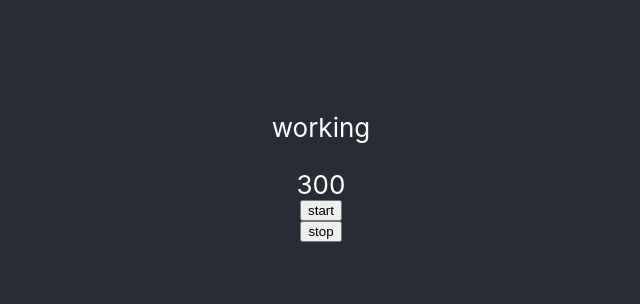
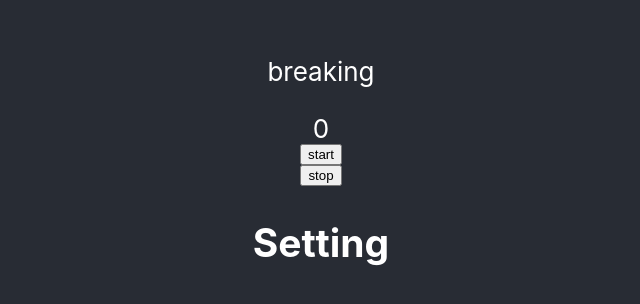
Before and after one commit to yayoc/tomato, a React (Create React App) app: page / in a window 1280 px wide. Shown: the part 236-540 px from the top of the page, without its empty margins (319-959 px from the left). Built offline with nearby package versions, Linux system fonts and the light colour scheme.

Commit message:
Add setting containers

```diff
--- a/src/app/App.tsx
+++ b/src/app/App.tsx
@@ -1,6 +1,7 @@
 import React, { Component } from "react";
 import "./App.css";
 import { HomeContainer } from "./home/HomeContainer";
+import { SettingContainer } from "./setting/SettingContainer";
 
 class App extends Component {
   render() {
@@ -8,6 +9,7 @@ class App extends Component {
       <div className="App">
         <header className="App-header">
           <HomeContainer />
+          <SettingContainer />
         </header>
       </div>
     );
--- /dev/null
+++ b/src/app/setting/SettingContainer.tsx
@@ -0,0 +1,5 @@
+import React from "react";
+
+export function SettingContainer() {
+  return <h2>Setting</h2>;
+}
```
